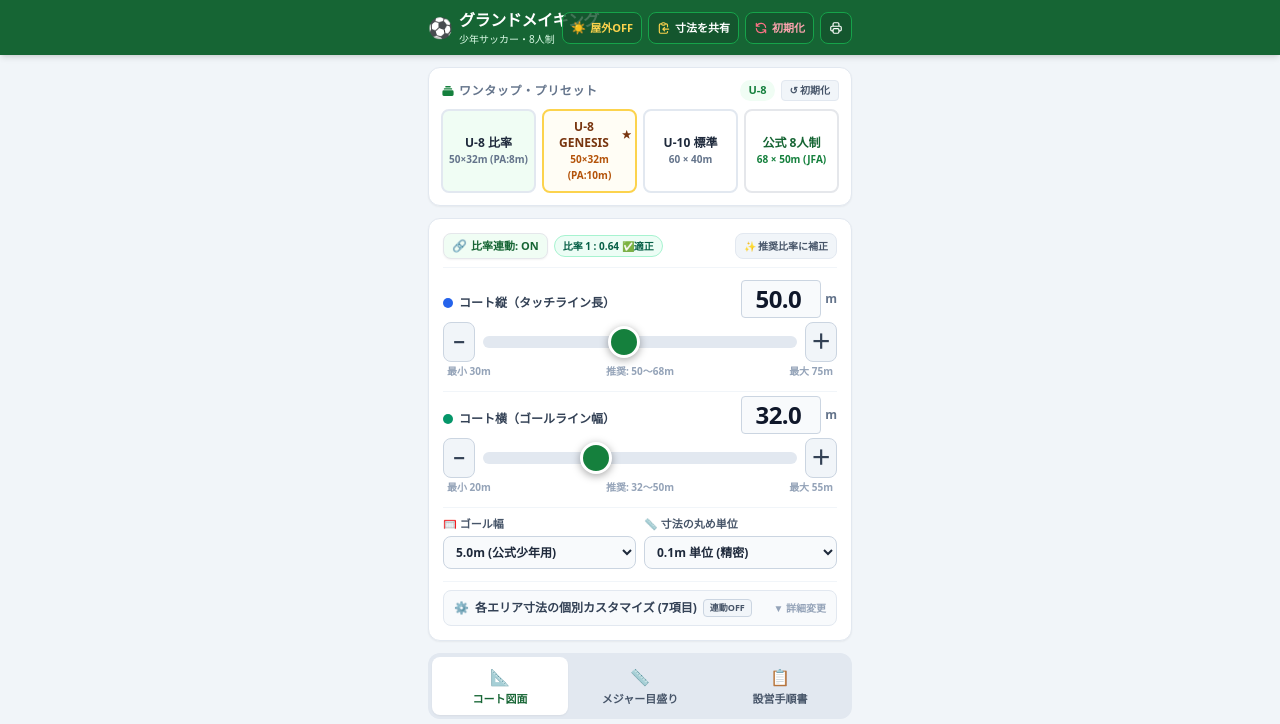
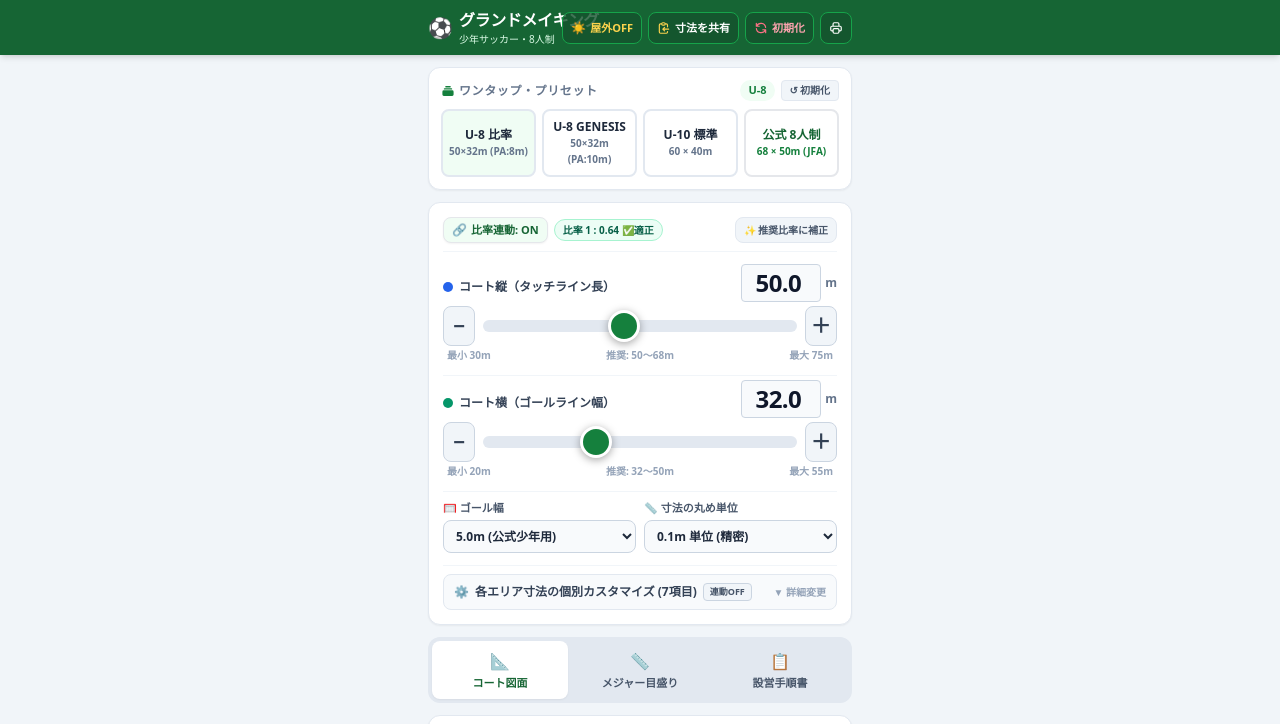
Before and after one commit to kamiryo/ground-making, a plain HTML site: page index.html in a window 1280 px wide. Shown: the top 724 px of the page. Drawn offline with nearby package versions, Linux system fonts and the light colour scheme.

Commit message:
style: U-8 GENESISプリセットボタンの黄色塗りと★マークを解除し、他プリセットと同等の通常スタイルに統一

```diff
--- a/index.html
+++ b/index.html
@@ -185,9 +185,9 @@
           <div class="text-[12px] text-slate-800">U-8 比率</div>
           <div class="text-[10px] text-slate-500">50×32m (PA:8m)</div>
         </button>
-        <button type="button" data-preset="u8_genesis" class="preset-btn py-2 px-1 text-center rounded-lg border-2 border-amber-300 bg-amber-50/50 font-bold text-xs hover:border-pitch-600 transition active:scale-95">
-          <div class="text-[12px] text-amber-900 flex items-center justify-center">U-8 GENESIS <span class="text-[9px] ml-0.5">★</span></div>
-          <div class="text-[10px] text-amber-700">50×32m (PA:10m)</div>
+        <button type="button" data-preset="u8_genesis" class="preset-btn py-2 px-1 text-center rounded-lg border-2 border-slate-200 font-bold text-xs hover:border-pitch-600 transition active:scale-95">
+          <div class="text-[12px] text-slate-800">U-8 GENESIS</div>
+          <div class="text-[10px] text-slate-500">50×32m (PA:10m)</div>
         </button>
         <button type="button" data-preset="u10" class="preset-btn py-2 px-1 text-center rounded-lg border-2 border-slate-200 font-bold text-xs hover:border-pitch-600 transition active:scale-95">
           <div class="text-[12px] text-slate-800">U-10 標準</div>
```
